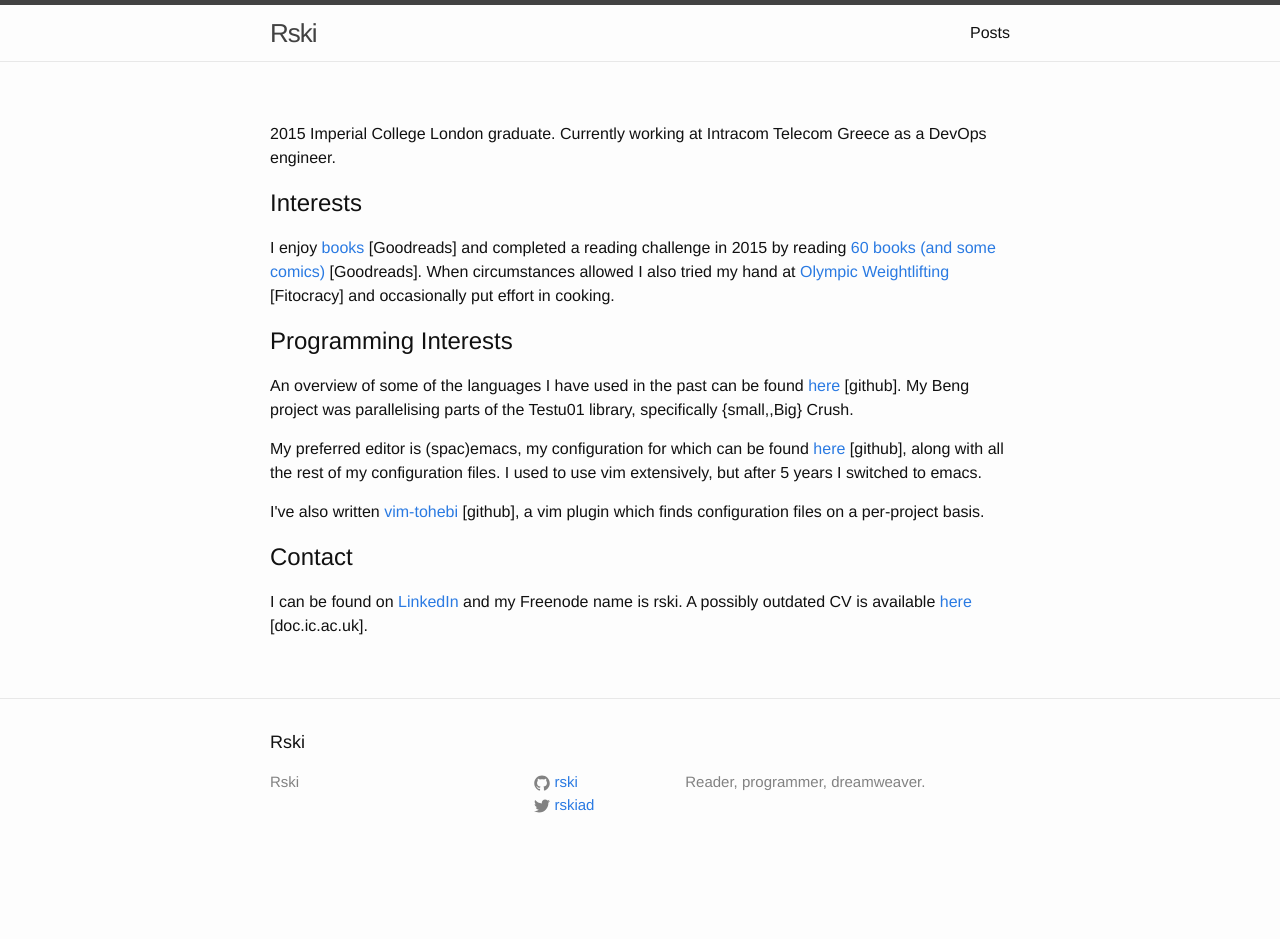
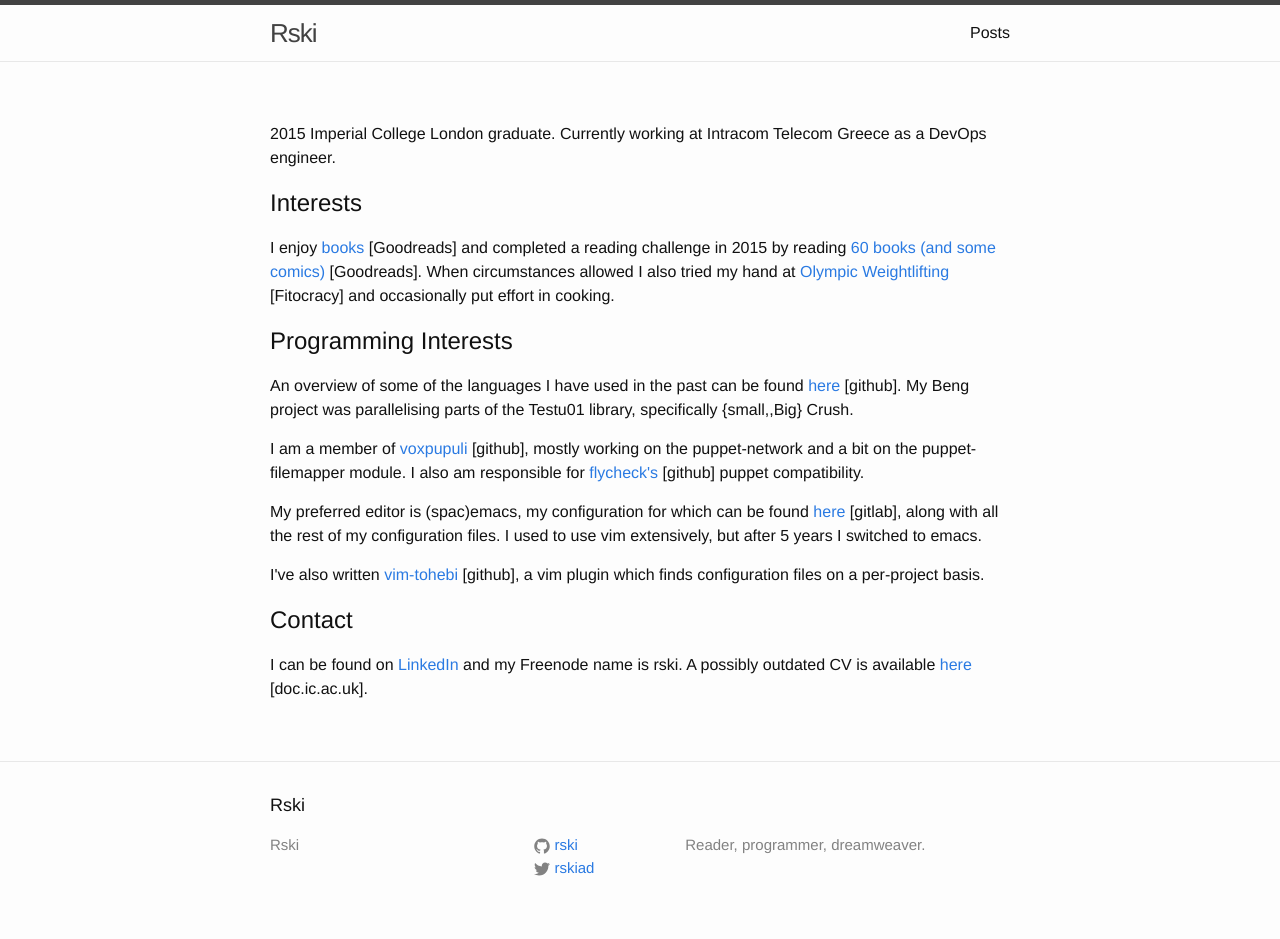
Before and after one commit to rski/rski.github.io, a Jekyll site: the page built from index.html, in a window 1280 px wide. Built offline with Jekyll 4.4.1, drawn with Linux system fonts in a browser that asks for light colours; before the commit the page ends 900 px from its top, so only the background shows below that.

Commit message:
Add a few lines about voxpupuli and flycheck

```diff
--- a/index.html
+++ b/index.html
@@ -12,7 +12,8 @@
 
   <h1>Programming Interests</h1>
   <p>An overview of some of the languages I have used in the past can be found <a href=http://resume.github.io/?rski>here</a> [github]. My Beng project was parallelising parts of the Testu01 library, specifically {small,,Big} Crush.</p>
-  <p>My preferred editor is (spac)emacs, my configuration for which can be found <a href="https://github.com/rski/dotfiles">here</a> [github], along with all the rest of my configuration files. I used to use vim extensively, but after 5 years I switched to emacs.</p>
+  <p>I am a member of <a href="http://www.github.com/voxpupuli">voxpupuli</a> [github], mostly working on the puppet-network and a bit on the puppet-filemapper module. I also am responsible for <a href="https://github.com/flycheck/flycheck">flycheck's</a> [github] puppet compatibility.</p>
+  <p>My preferred editor is (spac)emacs, my configuration for which can be found <a href="https://gitlab.com/rski/dotfiles">here</a> [gitlab], along with all the rest of my configuration files. I used to use vim extensively, but after 5 years I switched to emacs.</p>
   <p>I've also written <a href=https://github.com/rski/vim-tohebi>vim-tohebi</a> [github], a vim plugin which finds configuration files on a per-project basis.</p>
 
   <h1>Contact</h1>
```
